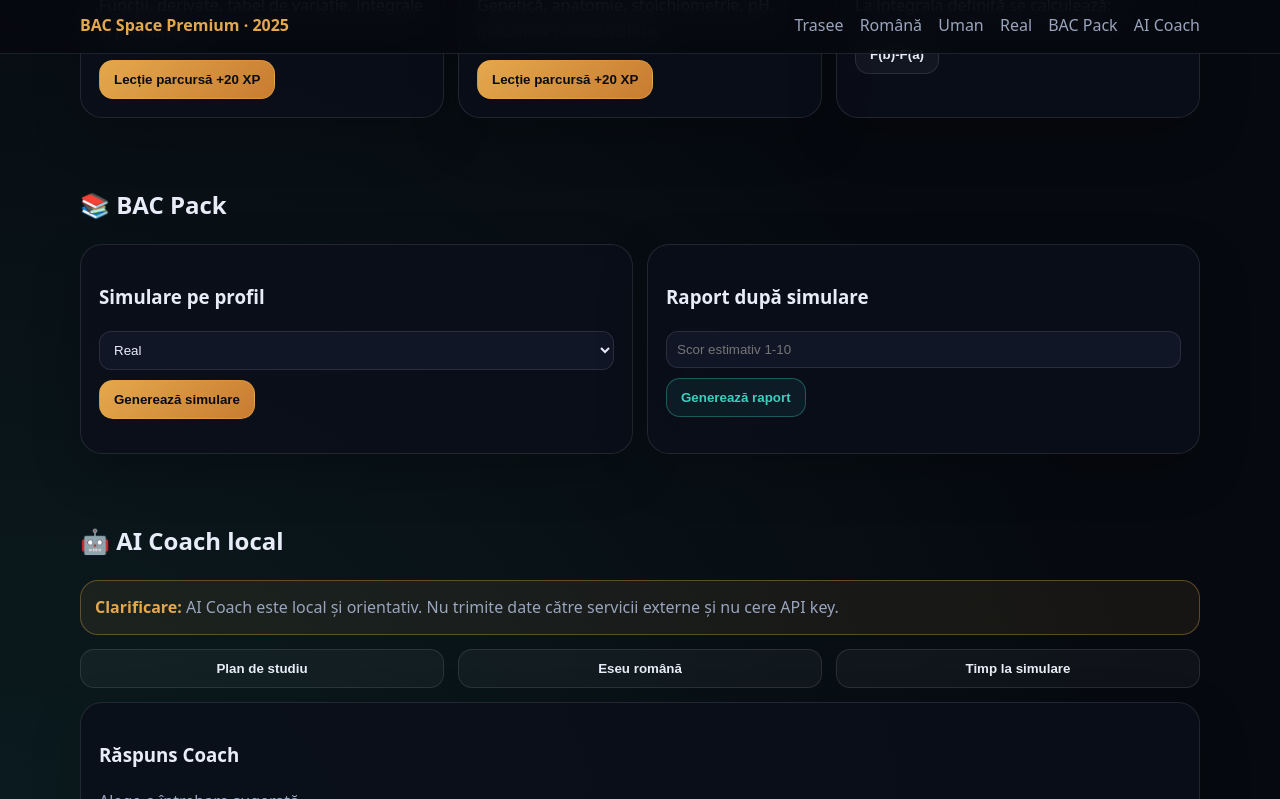
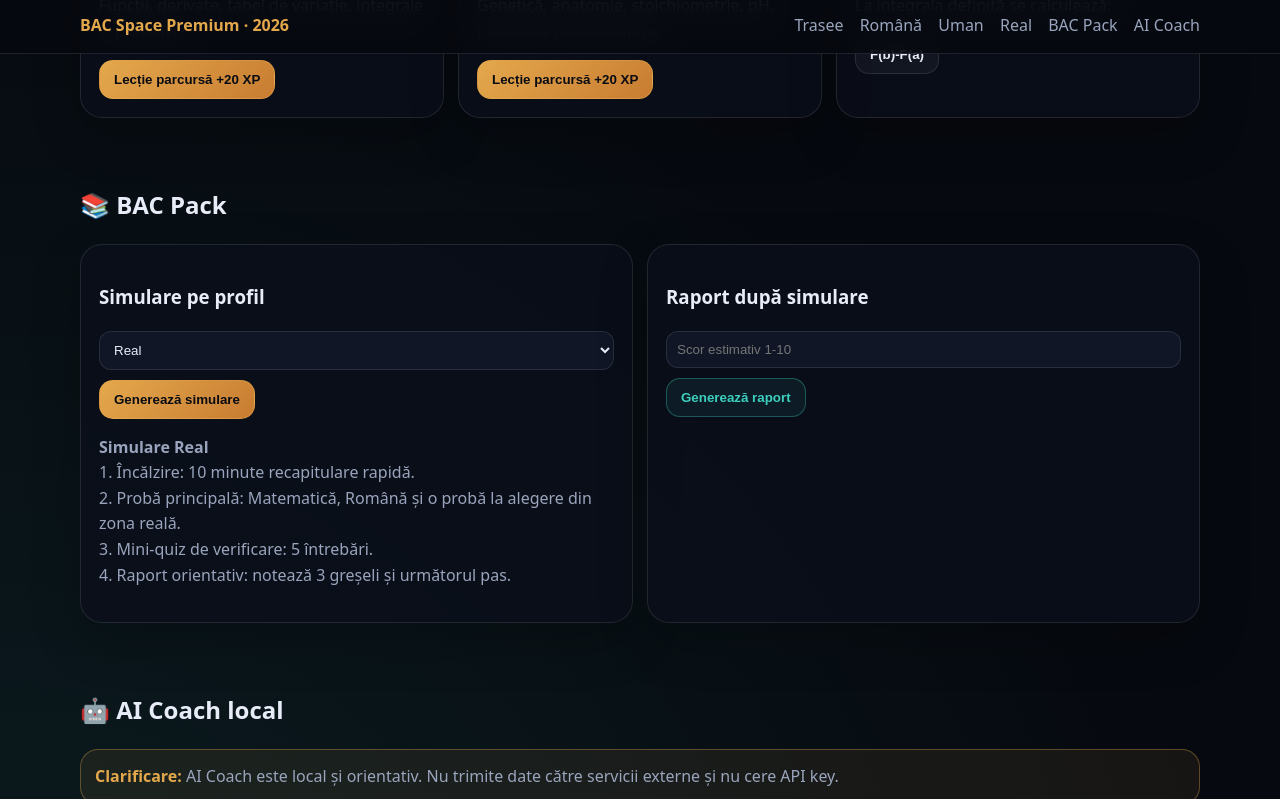
Before and after one commit to LaurAndreea10/BACapp, a website: page index.html in a window 1280 px wide. Both pictures are taken after a click on the button "Generează simulare". Shown: the part 2124-2923 px from the top of the page. Drawn offline with Linux system fonts and the light colour scheme.

Commit message:
Fix 2026 label and simulation generator

```diff
--- a/index.html
+++ b/index.html
@@ -4,7 +4,7 @@
 <meta charset="utf-8">
 <meta name="viewport" content="width=device-width, initial-scale=1">
 <meta name="theme-color" content="#06090f">
-<title>BAC Space Premium · 2025</title>
+<title>BAC Space Premium · 2026</title>
 <link rel="manifest" href="/BACapp/manifest.webmanifest">
 <link rel="icon" href="/BACapp/icons/icon-192.svg" type="image/svg+xml">
 <style>
@@ -53,7 +53,7 @@ footer{border-top:1px solid var(--line);padding:28px 0;color:var(--muted)}
 <body>
 <header class="top">
   <div class="wrap nav">
-    <div class="brand">BAC Space Premium · 2025</div>
+    <div class="brand">BAC Space Premium · 2026</div>
     <nav>
       <a href="#trasee">Trasee</a>
       <a href="#romana">Română</a>
@@ -184,14 +184,14 @@ footer{border-top:1px solid var(--line);padding:28px 0;color:var(--muted)}
     <article class="card">
       <h3>Simulare pe profil</h3>
       <select id="profile"><option>Real</option><option>Uman</option><option>Tehnologic</option><option>Științe ale naturii</option></select>
-      <button class="btn primary" id="generate" style="margin-top:10px">Generează simulare</button>
-      <p id="sim-output" class="muted"></p>
+      <button class="btn primary" id="generate" type="button" style="margin-top:10px">Generează simulare</button>
+      <p id="sim-output" class="muted" aria-live="polite"></p>
     </article>
     <article class="card">
       <h3>Raport după simulare</h3>
       <input id="score" type="number" min="1" max="10" placeholder="Scor estimativ 1-10">
-      <button class="btn teal" id="report" style="margin-top:10px">Generează raport</button>
-      <p id="report-output" class="muted"></p>
+      <button class="btn teal" id="report" type="button" style="margin-top:10px">Generează raport</button>
+      <p id="report-output" class="muted" aria-live="polite"></p>
     </article>
   </div>
 </section>
@@ -200,9 +200,9 @@ footer{border-top:1px solid var(--line);padding:28px 0;color:var(--muted)}
   <h2>🤖 AI Coach local</h2>
   <div class="notice"><strong>Clarificare:</strong> AI Coach este local și orientativ. Nu trimite date către servicii externe și nu cere API key.</div>
   <div class="grid" style="margin-top:14px">
-    <button class="btn" data-ai="plan">Plan de studiu</button>
-    <button class="btn" data-ai="eseu">Eseu română</button>
-    <button class="btn" data-ai="timp">Timp la simulare</button>
+    <button class="btn" type="button" data-ai="plan">Plan de studiu</button>
+    <button class="btn" type="button" data-ai="eseu">Eseu română</button>
+    <button class="btn" type="button" data-ai="timp">Timp la simulare</button>
   </div>
   <article class="card" style="margin-top:14px">
     <h3>Răspuns Coach</h3>
@@ -212,35 +212,83 @@ footer{border-top:1px solid var(--line);padding:28px 0;color:var(--muted)}
 </main>
 
 <footer>
-  <div class="wrap">BAC Space Premium · simulator educațional · <a style="color:var(--gold)" href="/BACapp/PRIVACY.md">Politica de confidențialitate</a></div>
+  <div class="wrap">BAC Space Premium · 2026 · simulator educațional · <a style="color:var(--gold)" href="/BACapp/PRIVACY.md">Politica de confidențialitate</a></div>
 </footer>
 
 <script>
-const state=JSON.parse(localStorage.getItem('bac_public_state')||'{"xp":0,"lessons":0,"quizzes":0,"reports":0}');
-function save(){localStorage.setItem('bac_public_state',JSON.stringify(state));render()}
-function render(){xp.textContent=state.xp;lessons.textContent=state.lessons;quizzes.textContent=state.quizzes;reports.textContent=state.reports}
-render();
-document.querySelectorAll('[data-xp]').forEach(btn=>btn.onclick=()=>{
-  state.xp+=Number(btn.dataset.xp||0);
-  if(btn.dataset.type==='lesson')state.lessons++;
-  if(btn.dataset.type==='quiz')state.quizzes++;
-  btn.textContent='Salvat ✓';
-  save();
-});
-generate.onclick=()=>{sim-output.textContent=`Structură ${profile.value}: lecții rapide, quiz, recapitulare și raport orientativ.`};
-report.onclick=()=>{
-  state.reports++;
-  save();
-  const s=Number(score.value||0);
-  report-output.textContent=s>=8?'Foarte bine. Mâine repetă doar greșelile.':'Recomandare: reia lecția, fă quiz-ul și notează 3 greșeli principale.';
-};
-const answers={
-  plan:'Începe cu 25 min lecție, 5 min pauză, 20 min quiz și 10 min corectarea greșelilor.',
-  eseu:'Schema: introducere, încadrare, temă, două scene, două elemente de construcție, concluzie.',
-  timp:'Rezolvă întâi ce știi sigur, revino la cerințele medii și lasă 10 minute pentru verificare.'
-};
-document.querySelectorAll('[data-ai]').forEach(btn=>btn.onclick=()=>{ai-answer.textContent=answers[btn.dataset.ai]});
-if('serviceWorker'in navigator){navigator.serviceWorker.register('/BACapp/service-worker.js').catch(()=>{})}
+(() => {
+  const els = {
+    xp: document.getElementById('xp'),
+    lessons: document.getElementById('lessons'),
+    quizzes: document.getElementById('quizzes'),
+    reports: document.getElementById('reports'),
+    profile: document.getElementById('profile'),
+    generate: document.getElementById('generate'),
+    simOutput: document.getElementById('sim-output'),
+    score: document.getElementById('score'),
+    report: document.getElementById('report'),
+    reportOutput: document.getElementById('report-output'),
+    aiAnswer: document.getElementById('ai-answer')
+  };
+
+  const state = JSON.parse(localStorage.getItem('bac_public_state') || '{"xp":0,"lessons":0,"quizzes":0,"reports":0}');
+
+  function save() {
+    localStorage.setItem('bac_public_state', JSON.stringify(state));
+    render();
+  }
+
+  function render() {
+    els.xp.textContent = state.xp;
+    els.lessons.textContent = state.lessons;
+    els.quizzes.textContent = state.quizzes;
+    els.reports.textContent = state.reports;
+  }
+
+  render();
+
+  document.querySelectorAll('[data-xp]').forEach(button => {
+    button.addEventListener('click', () => {
+      state.xp += Number(button.dataset.xp || 0);
+      if (button.dataset.type === 'lesson') state.lessons += 1;
+      if (button.dataset.type === 'quiz') state.quizzes += 1;
+      button.textContent = 'Salvat ✓';
+      save();
+    });
+  });
+
+  els.generate.addEventListener('click', () => {
+    const profile = els.profile.value;
+    const subjects = {
+      Real: 'Matematică, Română și o probă la alegere din zona reală.',
+      Uman: 'Română, Istorie și Geografie / Logică / Psihologie, în funcție de profil.',
+      Tehnologic: 'Română, proba profilului și itemi aplicați pentru competențe tehnice.',
+      'Științe ale naturii': 'Română, Matematică/Biologie/Chimie/Fizică și recapitulare pe formule.'
+    };
+    els.simOutput.innerHTML = `<strong>Simulare ${profile}</strong><br>1. Încălzire: 10 minute recapitulare rapidă.<br>2. Probă principală: ${subjects[profile] || subjects.Real}<br>3. Mini-quiz de verificare: 5 întrebări.<br>4. Raport orientativ: notează 3 greșeli și următorul pas.`;
+  });
+
+  els.report.addEventListener('click', () => {
+    state.reports += 1;
+    save();
+    const score = Number(els.score.value || 0);
+    els.reportOutput.textContent = score >= 8
+      ? 'Foarte bine. Mâine repetă doar greșelile și fă o mini-simulare de 20 minute.'
+      : 'Recomandare: reia lecția, fă quiz-ul și notează 3 greșeli principale înainte de următoarea simulare.';
+  });
+
+  const answers = {
+    plan: 'Începe cu 25 min lecție, 5 min pauză, 20 min quiz și 10 min corectarea greșelilor.',
+    eseu: 'Schema: introducere, încadrare, temă, două scene, două elemente de construcție, concluzie.',
+    timp: 'Rezolvă întâi ce știi sigur, revino la cerințele medii și lasă 10 minute pentru verificare.'
+  };
+
+  document.querySelectorAll('[data-ai]').forEach(button => {
+    button.addEventListener('click', () => {
+      els.aiAnswer.textContent = answers[button.dataset.ai] || 'Răspuns orientativ pentru pregătire.';
+    });
+  });
+})();
 </script>
 </body>
 </html>
```
